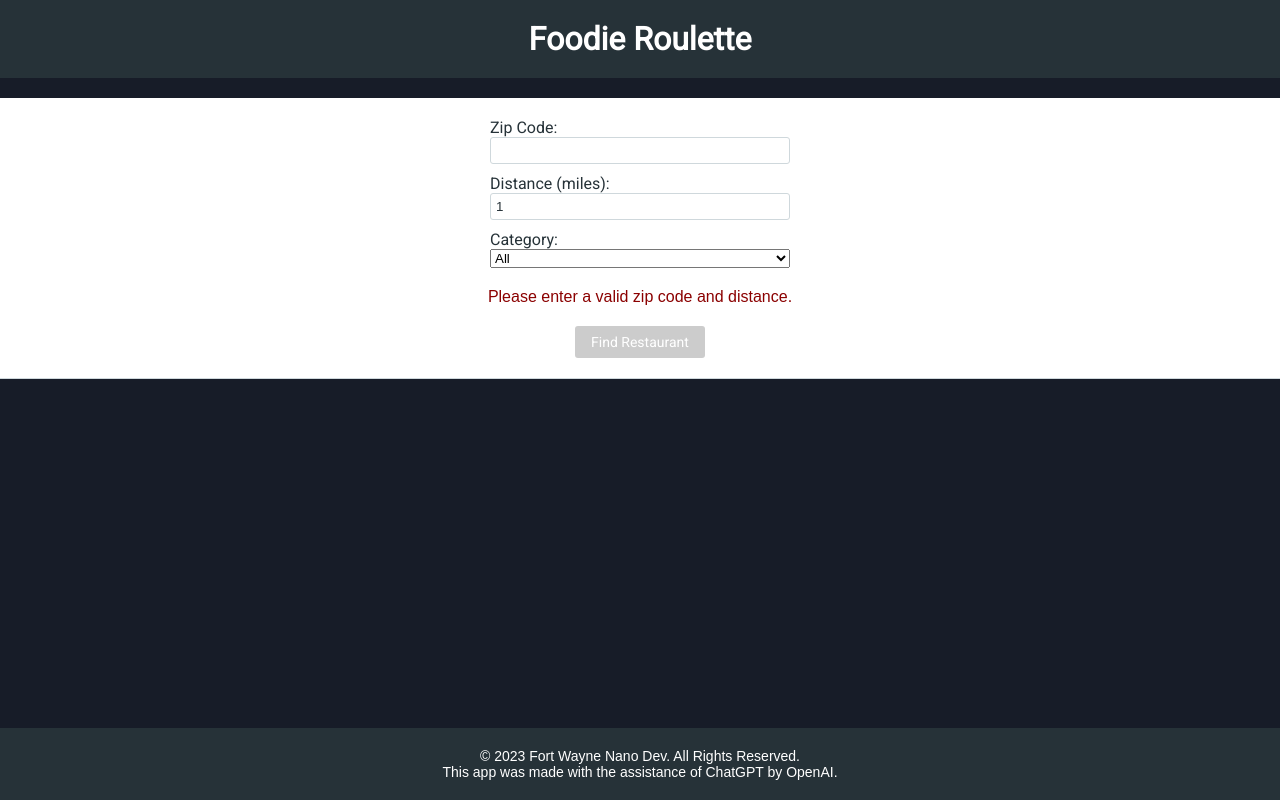
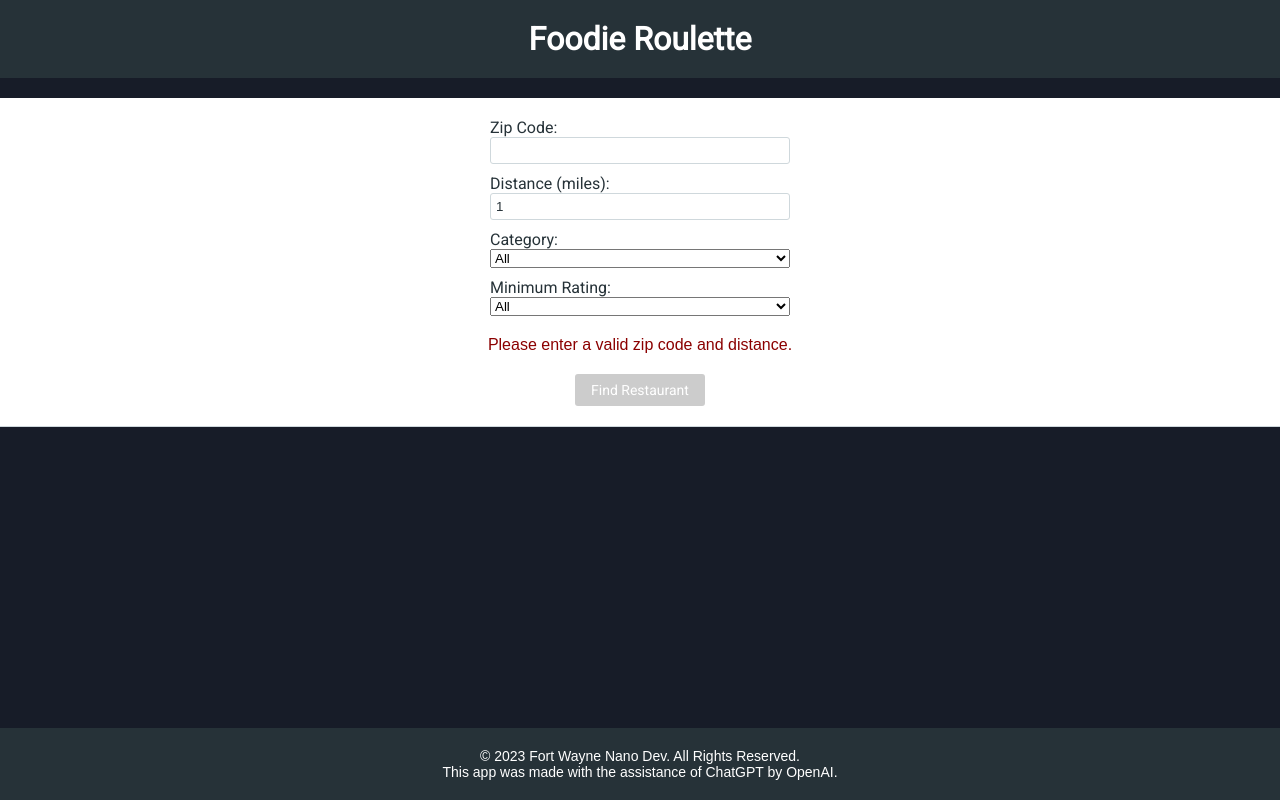
Before and after one commit to jrthartwig/random-restaurant-finder, a React (Create React App) app: page / in a window 1280 px wide. Built offline with nearby package versions, Linux system fonts and the light colour scheme.

Commit message:
feat: refactor

```diff
--- a/src/App.js
+++ b/src/App.js
@@ -1,19 +1,10 @@
 import React, { useState } from "react";
 import "./App.css";
-
-const API_BASE_URL = "/api/getRestaurant";
-
-const categories = [
-  { alias: "", title: "All" },
-  { alias: "italian", title: "Italian" },
-  { alias: "chinese", title: "Chinese" },
-  { alias: "mexican", title: "Mexican" },
-  { alias: "indian", title: "Indian" },
-  { alias: "japanese", title: "Japanese" },
-  { alias: "american", title: "American" },
-  { alias: "thai", title: "Thai" },
-  { alias: "pizza", title: "Pizza" },
-];
+import Header from "./components/Header";
+import Form from "./components/Form";
+import Restaurant from "./components/Restaurant";
+import { categories } from "./constants";
+import { getRandomRestaurant } from "./utils";
 
 function App() {
   const [zipCode, setZipCode] = useState("");
@@ -22,6 +13,7 @@ function App() {
   const [restaurant, setRestaurant] = useState(null);
   const [error, setError] = useState(null);
   const [disabled, setDisabled] = useState(false);
+  const [rating, setRating] = useState("");
 
   const params = {
     location: zipCode,
@@ -33,59 +25,16 @@ function App() {
     params.categories = category;
   }
 
-  const handleDirectionsClick = () => {
-    const { name } = restaurant;
-    const address = [
-      restaurant.location.address1,
-      restaurant.location.city,
-      restaurant.location.state,
-      restaurant.location.zip_code,
-    ].join(", ");
-
-    const url = `https://www.google.com/maps?q=${encodeURIComponent(
-      name
-    )} ${encodeURIComponent(address)}`;
-    window.open(url, "_blank");
-  };
-
-  const getRandomRestaurant = async () => {
-    try {
-      const queryString = new URLSearchParams(params).toString();
-
-      const response = await fetch(`${API_BASE_URL}?${queryString}`, {
-        method: "GET",
-        headers: {
-          "Content-Type": "application/json",
-        },
-      });
-
-      console.log("querystring", queryString);
-
-      if (!response.ok) {
-        throw new Error("Failed to fetch restaurant data. Please try again.");
-      }
-
-      const data = await response.json();
-      const businesses = data.businesses;
-
-      // Select a random restaurant that hasn't been shown before
-      let randomIndex = Math.floor(Math.random() * businesses.length);
-      while (businesses[randomIndex] === restaurant) {
-        randomIndex = Math.floor(Math.random() * businesses.length);
-      }
-
-      setRestaurant(businesses[randomIndex]);
-    } catch (err) {
-      setError(err.message);
-    }
-  };
+  if (rating) {
+    params.rating = rating;
+  }
 
   const handleSubmit = async (e) => {
     e.preventDefault();
     setError(null);
     setDisabled(true);
 
-    await getRandomRestaurant();
+    await getRandomRestaurant(params, setRestaurant, setError);
 
     // Re-enable the button
     setDisabled(false);
@@ -98,67 +47,30 @@ function App() {
   return (
     <>
       <div className="content">
-        <h1>Foodie Roulette</h1>
-        <form onSubmit={handleSubmit}>
-          <label>
-            Zip Code:
-            <input
-              type="text"
-              value={zipCode}
-              onChange={(e) => setZipCode(e.target.value)}
-            />
-          </label>
-          <label>
-            Distance (miles):
-            <input
-              type="number"
-              min="1"
-              max="25"
-              value={distance}
-              onChange={(e) => setDistance(e.target.value)}
-            />
-          </label>
-          <label>
-            Category:
-            <select
-              value={category}
-              onChange={(e) => setCategory(e.target.value)}
-            >
-              {categories.map((cat) => (
-                <option key={cat.alias} value={cat.alias}>
-                  {cat.title}
-                </option>
-              ))}
-            </select>
-          </label>
-          {!isValidForm() && (
-            <div className="validation-message">
-              <p>Please enter a valid zip code and distance.</p>
-            </div>
-          )}
-          <button type="submit" disabled={!isValidForm() || disabled}>
-            Find Restaurant
-          </button>
-        </form>
+        <Header />
+        <Form
+          zipCode={zipCode}
+          setZipCode={setZipCode}
+          distance={distance}
+          setDistance={setDistance}
+          category={category}
+          setCategory={setCategory}
+          rating={rating}
+          setRating={setRating}
+          handleSubmit={handleSubmit}
+          isValidForm={isValidForm}
+          disabled={disabled}
+          categories={categories}
+        />
         {error && (
           <div className="error-message">
             <p>{error}</p>
           </div>
         )}
-        {restaurant && (
-          <div className="restaurant-container">
-            <h2>{restaurant.name}</h2>
-            <p>{restaurant.location.address1}</p>
-            <p>
-              {restaurant.location.city}, {restaurant.location.state}{" "}
-              {restaurant.location.zip_code}
-            </p>
-            <p>Phone: {restaurant.phone}</p>
-            <p>Rating: {restaurant.rating} stars</p>
-            <button onClick={() => getRandomRestaurant(params)}>Next</button>
-            <button onClick={handleDirectionsClick}>Get Directions</button>
-          </div>
-        )}
+        <Restaurant
+          restaurant={restaurant}
+          getNextRestaurant={getRandomRestaurant}
+        />
       </div>
       <footer>
         <p>
--- /dev/null
+++ b/src/components/Form.js
@@ -0,0 +1,70 @@
+import React from "react";
+
+const Form = ({
+  zipCode,
+  setZipCode,
+  distance,
+  setDistance,
+  category,
+  setCategory,
+  rating,
+  setRating,
+  handleSubmit,
+  isValidForm,
+  disabled,
+  categories,
+}) => {
+  return (
+    <form onSubmit={handleSubmit}>
+      <label>
+        Zip Code:
+        <input
+          type="text"
+          value={zipCode}
+          onChange={(e) => setZipCode(e.target.value)}
+        />
+      </label>
+      <label>
+        Distance (miles):
+        <input
+          type="number"
+          min="1"
+          max="25"
+          value={distance}
+          onChange={(e) => setDistance(e.target.value)}
+        />
+      </label>
+      <label>
+        Category:
+        <select value={category} onChange={(e) => setCategory(e.target.value)}>
+          {categories.map((cat) => (
+            <option key={cat.alias} value={cat.alias}>
+              {cat.title}
+            </option>
+          ))}
+        </select>
+      </label>
+      <label>
+        Minimum Rating:
+        <select value={rating} onChange={(e) => setRating(e.target.value)}>
+          <option value="">All</option>
+          <option value="1">1</option>
+          <option value="2">2</option>
+          <option value="3">3</option>
+          <option value="4">4</option>
+          <option value="5">5</option>
+        </select>
+      </label>
+      {!isValidForm() && (
+        <div className="validation-message">
+          <p>Please enter a valid zip code and distance.</p>
+        </div>
+      )}
+      <button type="submit" disabled={!isValidForm() || disabled}>
+        Find Restaurant
+      </button>
+    </form>
+  );
+};
+
+export default Form;
--- /dev/null
+++ b/src/components/Header.js
@@ -0,0 +1,7 @@
+import React from "react";
+
+const Header = () => {
+  return <h1>Foodie Roulette</h1>;
+};
+
+export default Header;
--- /dev/null
+++ b/src/components/Restaurant.js
@@ -0,0 +1,30 @@
+import React from "react";
+
+function Restaurant({ restaurant, getNextRestaurant }) {
+  if (!restaurant) return null;
+
+  const openGoogleMaps = () => {
+    const query = encodeURIComponent(
+      `${restaurant.name} ${restaurant.location.address1} ${restaurant.location.city} ${restaurant.location.state} ${restaurant.location.zip_code}`
+    );
+    const url = `https://www.google.com/maps/search/?api=1&query=${query}`;
+    window.open(url, "_blank");
+  };
+
+  return (
+    <div className="restaurant-container">
+      <h2>{restaurant.name}</h2>
+      <p>{restaurant.location.address1}</p>
+      <p>
+        {restaurant.location.city}, {restaurant.location.state}{" "}
+        {restaurant.location.zip_code}
+      </p>
+      <p>Phone: {restaurant.phone}</p>
+      <p>Rating: {restaurant.rating} stars</p>
+      <button onClick={getNextRestaurant}>Next</button>
+      <button onClick={openGoogleMaps}>Get Directions</button>
+    </div>
+  );
+}
+
+export default Restaurant;
--- /dev/null
+++ b/src/constants.js
@@ -0,0 +1,13 @@
+export const categories = [
+  { alias: "", title: "All" },
+  { alias: "italian", title: "Italian" },
+  { alias: "chinese", title: "Chinese" },
+  { alias: "mexican", title: "Mexican" },
+  { alias: "indian", title: "Indian" },
+  { alias: "japanese", title: "Japanese" },
+  { alias: "american", title: "American" },
+  { alias: "thai", title: "Thai" },
+  { alias: "pizza", title: "Pizza" },
+];
+
+export const API_BASE_URL = "/api/getRestaurant";
--- /dev/null
+++ b/src/utils.js
@@ -0,0 +1,31 @@
+export const getRandomRestaurant = async (params, setRestaurant, setError) => {
+  const API_BASE_URL = "/api/getRestaurant";
+
+  try {
+    const queryString = new URLSearchParams(params).toString();
+
+    const response = await fetch(`${API_BASE_URL}?${queryString}`, {
+      method: "GET",
+      headers: {
+        "Content-Type": "application/json",
+      },
+    });
+
+    if (!response.ok) {
+      throw new Error("Failed to fetch restaurant data. Please try again.");
+    }
+
+    const data = await response.json();
+    const businesses = data.businesses;
+
+    // Select a random restaurant that hasn't been shown before
+    let randomIndex = Math.floor(Math.random() * businesses.length);
+    while (businesses[randomIndex] === setRestaurant) {
+      randomIndex = Math.floor(Math.random() * businesses.length);
+    }
+
+    setRestaurant(businesses[randomIndex]);
+  } catch (err) {
+    setError(err.message);
+  }
+};
```
Also changed, not shown: src/services/yelp.js (deleted, +0 -12 lines), 1 other file (tests, documents, lock files or other folders).
